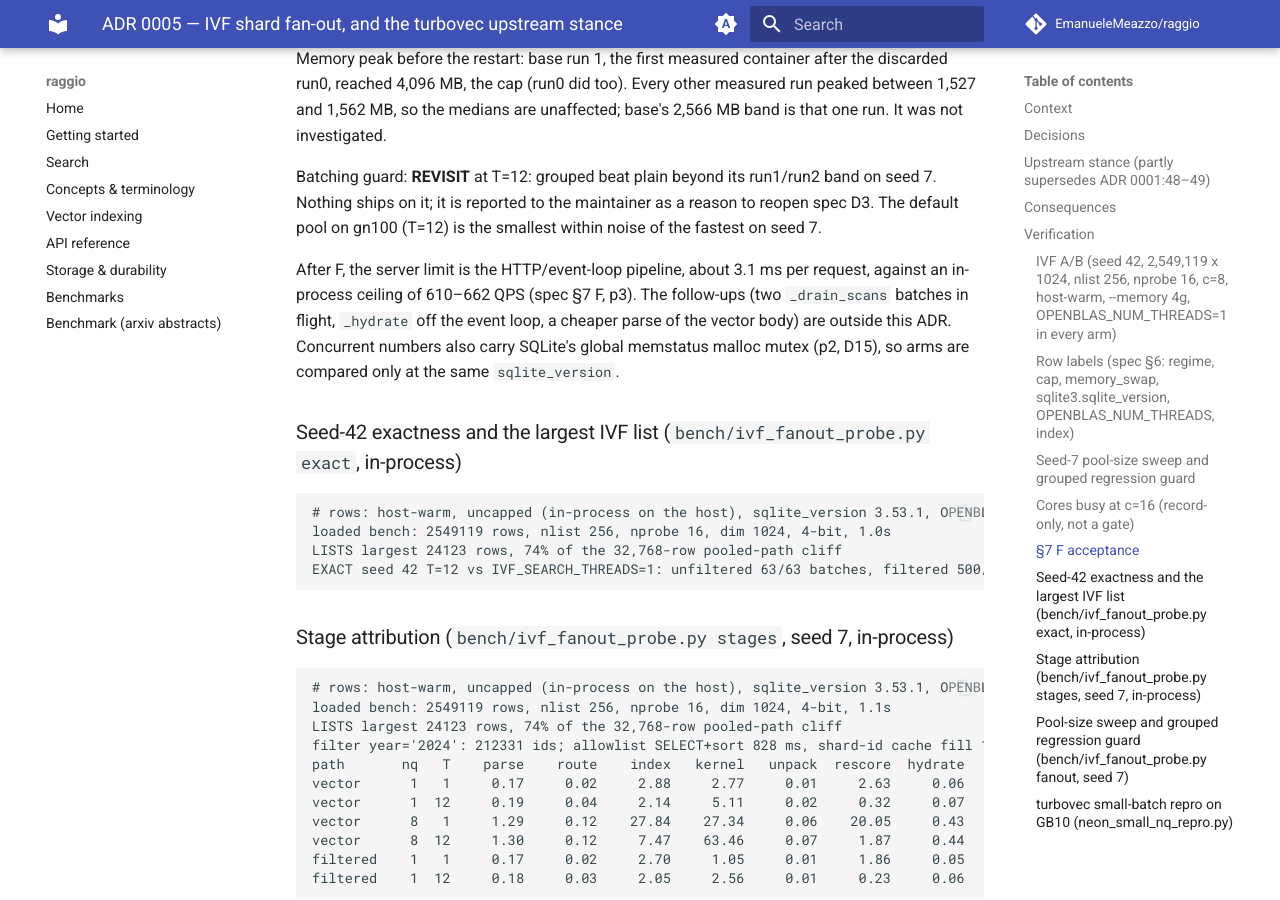
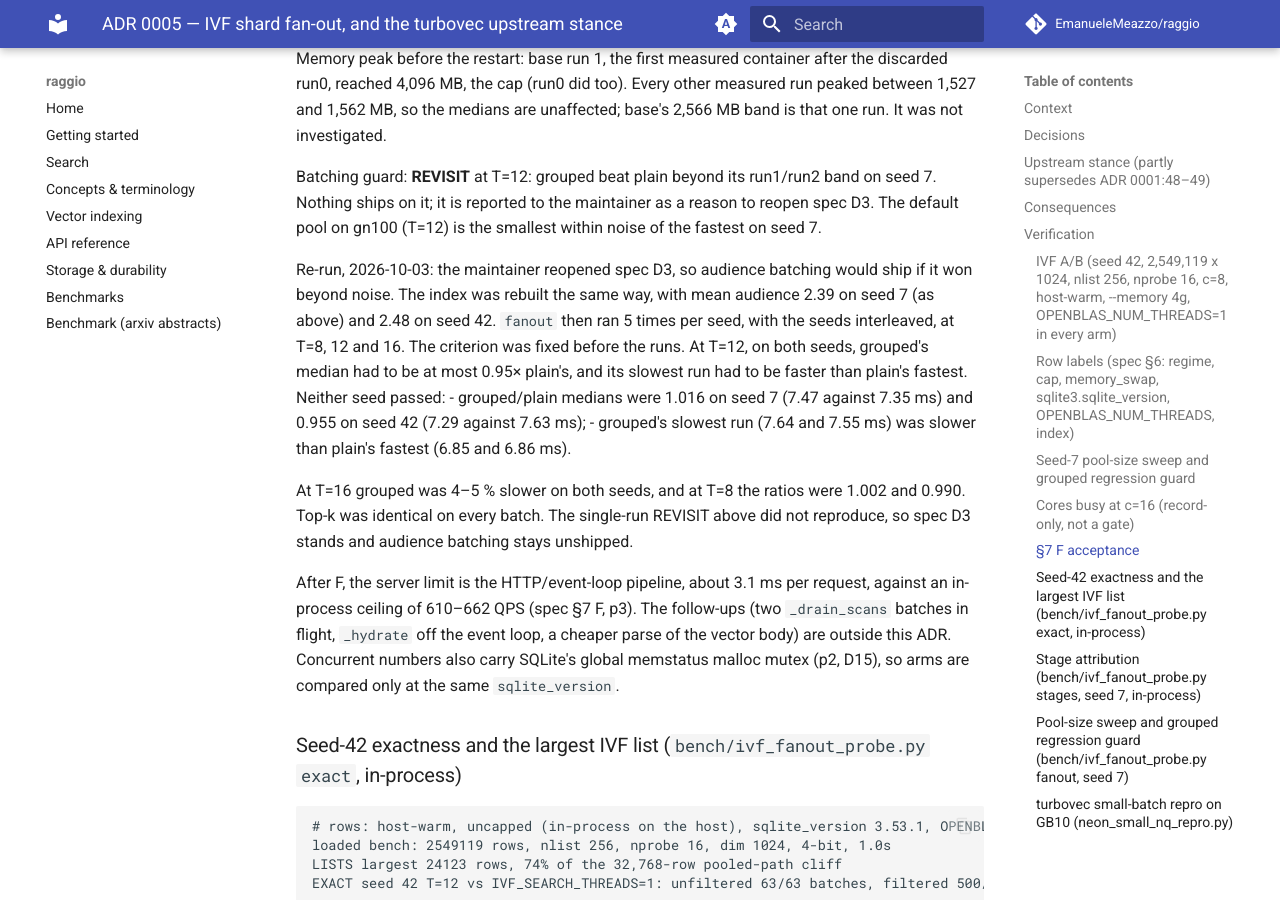
Before and after one commit to EmanueleMeazzo/raggio, an MkDocs documentation site: the page built from docs/adr/0005-ivf-fanout-and-upstream-stance.md, in a window 1280 px wide and 900 px high, scrolled down 7637 px. Built offline with MkDocs 1.6.1 and Material for MkDocs 9.7.7, drawn with Linux system fonts in a browser that asks for light colours; comment, search, counter and statistics services are not loaded.

Commit message:
Record the grouped-call re-run in ADR 0005: spec D3 stands
The maintainer reopened spec D3 after plan F's single-run REVISIT at
T=12. On a rebuilt IVF index (mean audience 2.39 and 2.48), 5 runs per
seed against a criterion fixed beforehand: grouped/plain medians 1.016
(seed 7) and 0.955 (seed 42) at T=12, and grouped's slowest run slower
than plain's fastest on both seeds. Audience batching stays unshipped.

Co-Authored-By: Claude Opus 5.5 <noreply@anthropic.com>

```diff
--- a/docs/adr/0005-ivf-fanout-and-upstream-stance.md
+++ b/docs/adr/0005-ivf-fanout-and-upstream-stance.md
@@ -182,6 +182,12 @@ run. It was not investigated.
 
 Batching guard: **REVISIT** at T=12: grouped beat plain beyond its run1/run2 band on seed 7. Nothing ships on it; it is reported to the maintainer as a reason to reopen spec D3. The default pool on gn100 (T=12) is the smallest within noise of the fastest on seed 7.
 
+Re-run, 2026-10-03: the maintainer reopened spec D3, so audience batching would ship if it won beyond noise. The index was rebuilt the same way, with mean audience 2.39 on seed 7 (as above) and 2.48 on seed 42. `fanout` then ran 5 times per seed, with the seeds interleaved, at T=8, 12 and 16. The criterion was fixed before the runs. At T=12, on both seeds, grouped's median had to be at most 0.95× plain's, and its slowest run had to be faster than plain's fastest. Neither seed passed:
+- grouped/plain medians were 1.016 on seed 7 (7.47 against 7.35 ms) and 0.955 on seed 42 (7.29 against 7.63 ms);
+- grouped's slowest run (7.64 and 7.55 ms) was slower than plain's fastest (6.85 and 6.86 ms).
+
+At T=16 grouped was 4–5 % slower on both seeds, and at T=8 the ratios were 1.002 and 0.990. Top-k was identical on every batch. The single-run REVISIT above did not reproduce, so spec D3 stands and audience batching stays unshipped.
+
 After F, the server limit is the HTTP/event-loop pipeline, about 3.1 ms per request, against
 an in-process ceiling of 610–662 QPS (spec §7 F, p3). The follow-ups (two `_drain_scans`
 batches in flight, `_hydrate` off the event loop, a cheaper parse of the vector body) are
```
